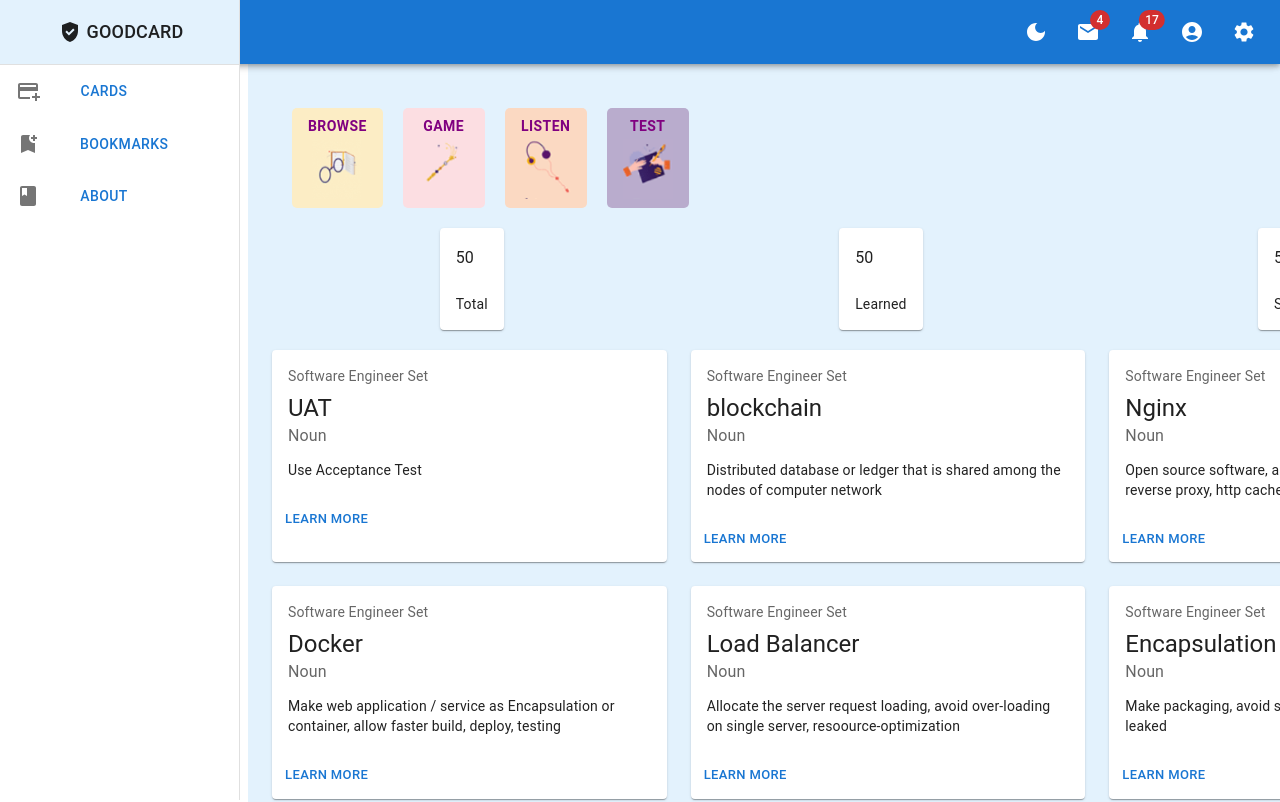
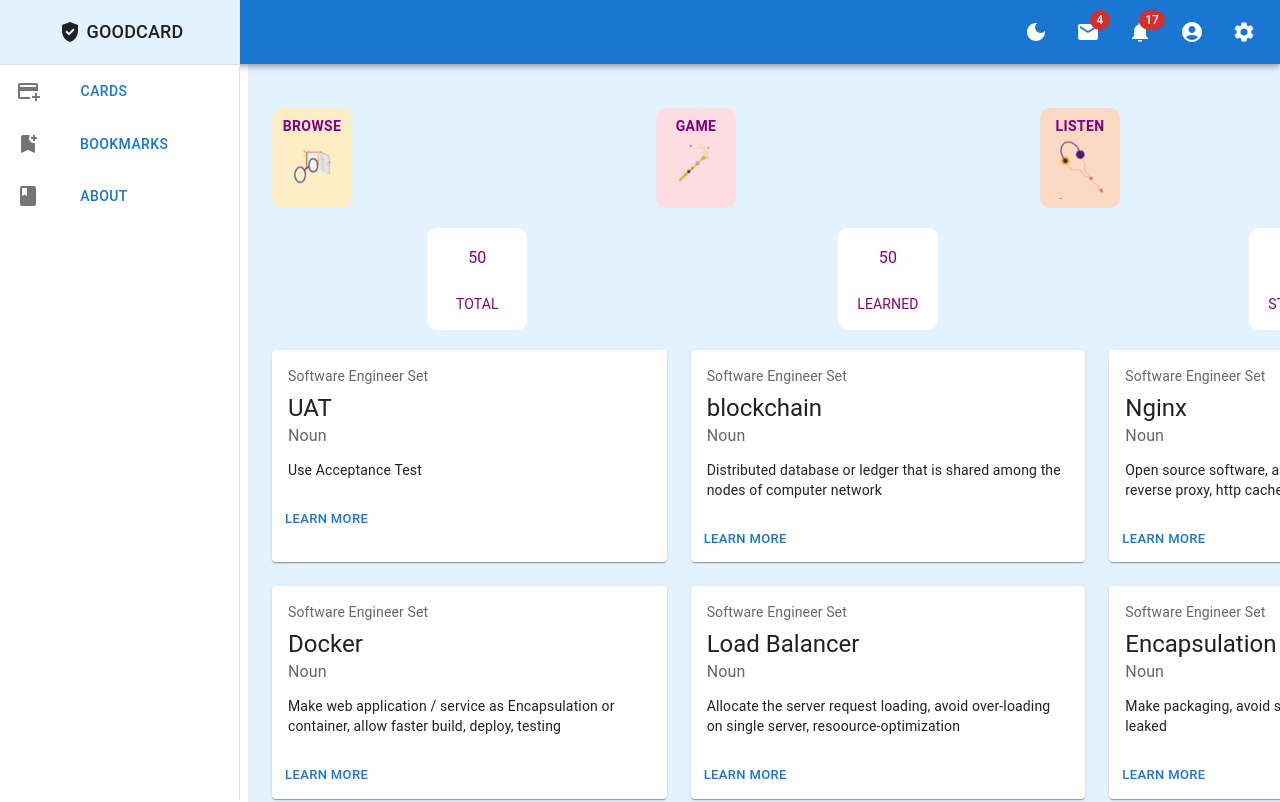
Before and after one commit to kenwCoding/good_card_frontend, a React (Vite) app: page /cards in a window 1280 px wide. Shown: the top 802 px of the page. Built offline with nearby package versions, Linux system fonts and the light colour scheme.

Commit message:
count overview align style with feature btn

```diff
--- a/src/components/CardFunctionButton.jsx
+++ b/src/components/CardFunctionButton.jsx
@@ -1,4 +1,4 @@
-import { Button } from '@mui/material'
+import { Button, Grid } from '@mui/material'
 import React from 'react'
 
 const cardFunctions = [
@@ -23,11 +23,14 @@ const cardFunctions = [
         backgroundColor: '#B9ACCD',
     },
 ]
+
 function CardFunctionButton() {
     return (
-        <div style={{ minHeight: '150px' }}>
+        <div>
+            <Grid container direction="row" alignItems="center" justifyContent="space-between">
                 {cardFunctions.map((datum, index) => {
                     return (
+                        <Grid item key={index}>
                             <Button
                                 key={index}
                                 disableRipple={true}
@@ -36,14 +39,14 @@ function CardFunctionButton() {
                                     ":hover": {
                                         bgcolor: datum.backgroundColor,
                                     },
-                            borderRadius: '5px',
+                                    borderRadius: '10px',
                                     paddingTop: '10px',
                                     marginTop: '100px',
                                     marginBottom: '20px',
-                            marginLeft: '20px',
                                     height: '100px',
                                     backgroundColor: datum.backgroundColor,
                                     color: 'purple',
+                                    width: '80px'
                                 }}>
                                 <div>
                                     <strong>{datum.functionName}</strong>
@@ -55,9 +58,11 @@ function CardFunctionButton() {
                                     </div>
                                 </div>
                             </Button>
+                        </Grid>
                     )
                 })}
-        </div >
+            </Grid>
+        </div>
     )
 }
 
--- a/src/pages/Cards.jsx
+++ b/src/pages/Cards.jsx
@@ -4,6 +4,7 @@ import Paper from '@mui/material/Paper';
 import Typography from '@mui/material/Typography';
 import { FLASH_CARDS_MOCK_DATA } from '../utils/flashCardsMockData'
 import { CardItem, CardFunctionButton } from '../components';
+import { Button } from '@mui/material';
 
 function OverviewSection() {
     const COUNT_KEY = ['Total', 'Learned', 'Starred']
@@ -21,22 +22,27 @@ function OverviewSection() {
     }
 
     return (
-        <Grid container sx={{ marginBottom: '20px' }}>
+        <Grid container direction="row" justifyContent="space-between" alignItems="center">
             {COUNT_KEY.map((countKey) => {
                 return (
-                    <Paper
+                    <Button
                         key={countKey}
+                        disableRipple={true}
+                        variant="raised"
                         sx={{
+                            ":hover": {
+                                bgcolor: 'white'
+                            },
                             p: 2,
                             m: 'auto',
-                            justifyContent: 'space-between',
-                            alignItems: 'center',
-                            maxWidth: 500,
-                            width: 'auto',
+                            marginBottom: '20px',
+                            borderRadius: '10px',
+                            width: '100px',
+                            color: 'purple',
                             backgroundColor: (theme) =>
                                 theme.palette.mode === 'dark' ? '#1A2027' : '#fff',
                         }}>
-                        <Grid item xs={4} sm container>
+                        <Grid>
                             <Grid item xs container direction="column" spacing={2}>
                                 <Grid item xs>
                                     <Typography gutterBottom variant="subtitle1" component="div">
@@ -50,7 +56,7 @@ function OverviewSection() {
                                 </Grid>
                             </Grid>
                         </Grid>
-                    </Paper>
+                    </Button>
                 )
             })}
         </Grid>
```
Lines whose indentation alone changed are shown as unchanged.
